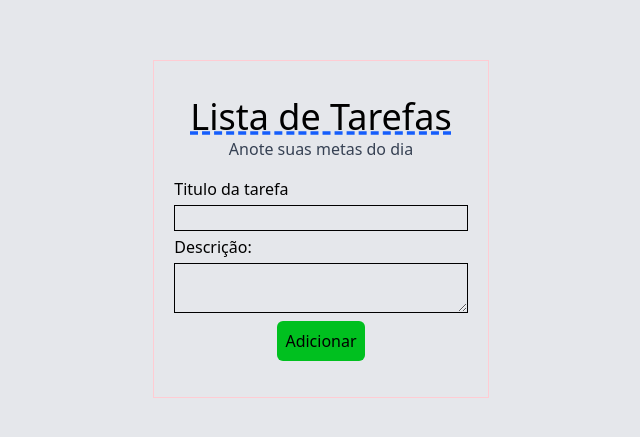
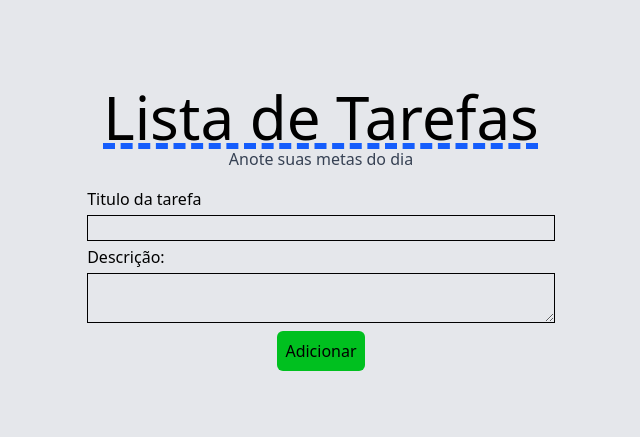
Before and after one commit to Dudu2231/ListaTarefas, a React (Vite) app: page / in a window 1280 px wide. Shown: the part 171-608 px from the top of the page, without its empty margins (319-959 px from the left). Built offline with nearby package versions, Linux system fonts and the light colour scheme.

Commit message:
Adicionando lógica na adição de tasks

```diff
--- a/src/App.tsx
+++ b/src/App.tsx
@@ -1,4 +1,4 @@
-import { useId, useRef, useState } from "react"
+import {useRef, useState } from "react"
 import Button from "./components/Button"
 import Task from "./components/Task"
 
@@ -21,8 +21,9 @@ function App() {
 
       title.current.value = ""
       description.current.value = ""
-
-      setTasks((prev)=> [...prev, {title: taskTitle, description: taskDescription}])
+      if (taskTitle && taskDescription){
+        setTasks((prev)=> [...prev, {title: taskTitle, description: taskDescription}])
+      }
     }
   }
 
@@ -33,10 +34,10 @@ function App() {
                       justify-center
                       items-center">
 
-        <div className="p-5 border-rose-200 border">
+        <div className="p-5 bg-gray-200">
 
         <header className="p-4 text-center">
-          <h1 className="text-xl md:text-4xl
+          <h1 className="text-4xl md:text-6xl
                           underline
                        decoration-blue-600
                         decoration-dashed">Lista de Tarefas</h1>
```
